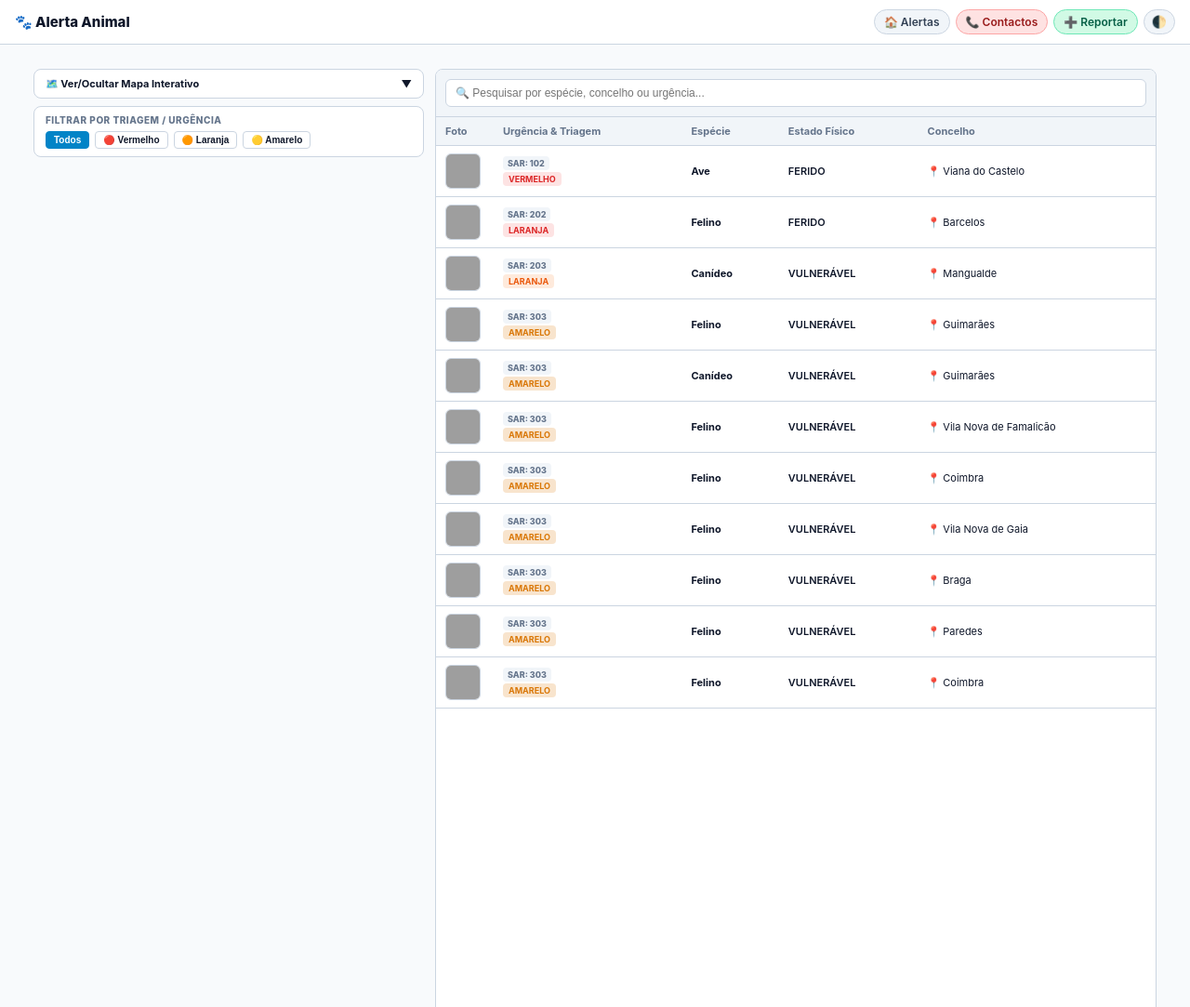
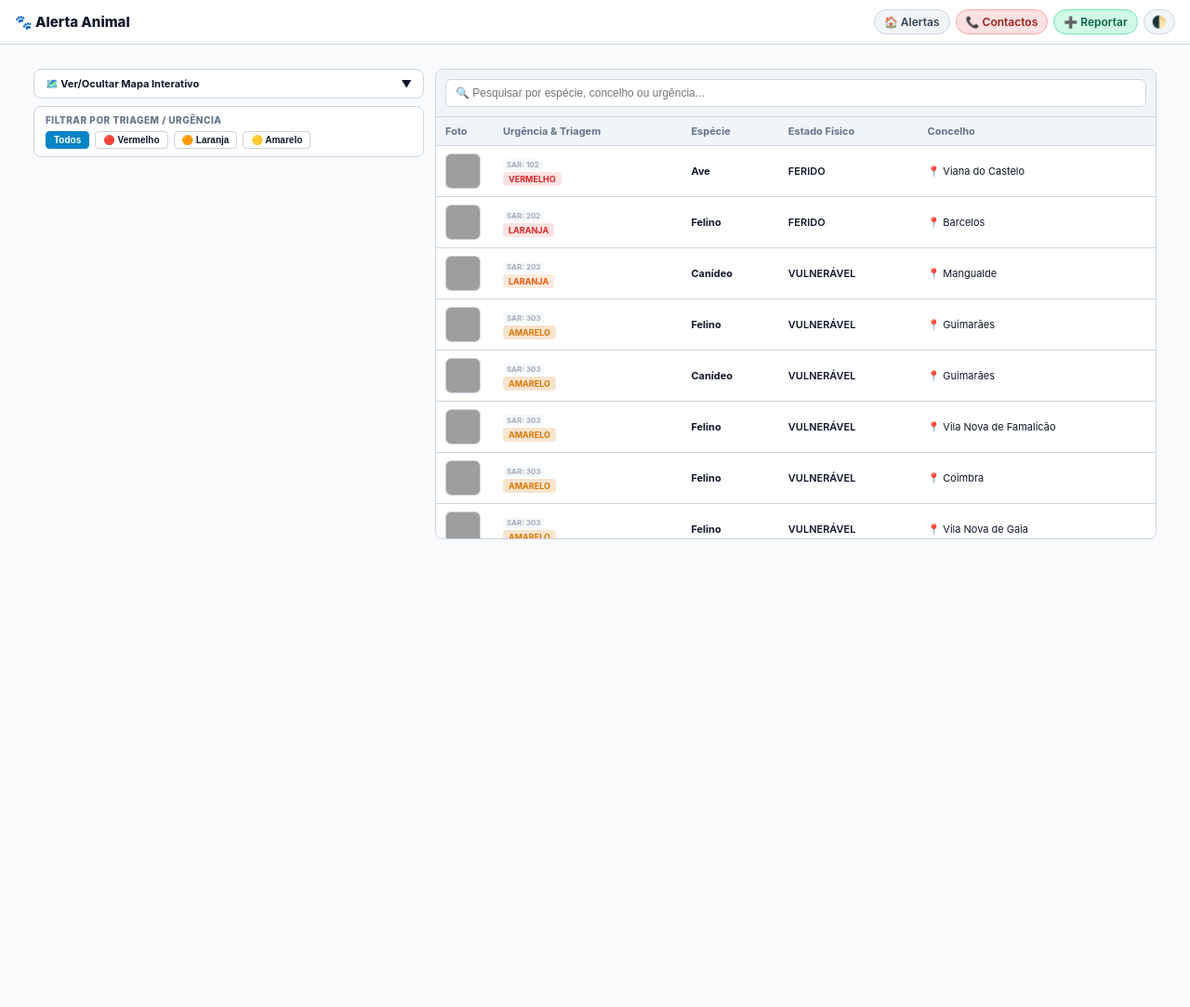
Before and after one commit to ajudaanimal/alerta, a Jekyll site: the page built from index.html, in a window 1280 px wide, cut to the strip 0-1083 px from the top of the page. Shown: the whole strip at 93% size. Built offline with Jekyll 4.4.1, drawn with Linux system fonts in a browser that asks for light colours; grey boxes are pictures that could not be loaded.

Commit message:
Update index.html
Ajuste da altura do mapa: Alteração do painel do mapa (.map-display-panel) para um formato retangular fixo de 450px de altura, em vez de preencher a altura total da tabela, recuperando a proporção visual original.

Formatação do valor SAR: Atualização do crachá do indicador SAR para um estilo mais pequeno e semitransparente (font-size: 8px; opacity: 0.6;), mantendo-o apenas para fins de teste nesta fase.

Reestruturação completa do layout móvel (@media (max-width: 1023px)): Implementação de um CSS Grid estrito de 3 colunas (44px para a foto, 1fr para os dados centrais e auto para os elementos à direita) distribuídas exatamente em 2 linhas horizontais.

Organização dos dados móveis por linhas: Posicionamento da imagem a abranger ambas as linhas à esquerda (grid-row: 1 / span 2), colocando o nível de urgência/triagem e a espécie na Linha 1, e o estado físico e o concelho na Linha 2.

```diff
--- a/index.html
+++ b/index.html
@@ -54,10 +54,8 @@
     display: grid;
     grid-template-columns: 420px 1fr;
     gap: 12px;
-    flex: 1;
-    min-height: 500px;
     width: 100%;
-    align-items: stretch;
+    align-items: start;
   }
 
   /* Botão de Expansão do Mapa para Mobile / Acessibilidade */
@@ -123,8 +121,6 @@
     display: flex;
     flex-direction: column;
     gap: 8px;
-    flex: 1;
-    min-height: 500px;
   }
 
   .map-display-panel {
@@ -135,9 +131,7 @@
     border: 1px solid var(--border-color);
     border-radius: 8px;
     overflow: hidden;
-    height: 100%;
-    min-height: 500px;
-    flex: 1;
+    height: 450px;
   }
 
   .map-display-panel.expanded {
@@ -157,8 +151,7 @@
     border: 1px solid var(--border-color);
     border-radius: 8px;
     overflow: hidden;
-    min-height: 500px;
-    height: 100%;
+    height: 504px;
   }
 
   .map-search-bar {
@@ -231,12 +224,13 @@
   }
 
   .priority-badge {
-    font-size: 9px;
-    font-weight: 800;
-    padding: 2px 5px;
-    border-radius: 4px;
+    font-size: 8px;
+    font-weight: 700;
+    padding: 1px 4px;
+    border-radius: 3px;
     background: var(--header-bg);
     color: var(--text-muted);
+    opacity: 0.6;
     margin-bottom: 2px;
     display: inline-block;
   }
@@ -292,10 +286,12 @@
   @media (max-width: 1023px) {
     .map-content-layout {
       grid-template-columns: 1fr !important;
-      grid-template-rows: auto 1fr;
     }
 
-    /* Transformação da Tabela em Cards Verticais no Mobile para Evitar Scroll Horizontal */
+    .map-sidebar-panel {
+      height: auto;
+    }
+
     .map-table, .map-table tbody, .map-table tr, .map-table td {
       display: block;
       width: 100%;
@@ -304,45 +300,57 @@
     .map-table thead {
       display: none;
     }
+
     .map-row {
       display: grid;
-      grid-template-columns: 45px 1fr;
-      grid-template-rows: auto auto auto;
-      gap: 4px 10px;
-      padding: 10px;
+      grid-template-columns: 44px 1fr auto;
+      grid-template-rows: auto auto;
+      gap: 2px 8px;
+      padding: 8px 10px;
       background: var(--card-bg);
       border-bottom: 1px solid var(--border-color);
-      margin-bottom: 6px;
+      margin-bottom: 4px;
       border-radius: 6px;
       border: 1px solid var(--border-color);
+      align-items: center;
     }
+
     .map-row td {
       padding: 0;
       border: none;
     }
+
+    /* Foto ocupa as duas linhas à esquerda */
     .map-row td:nth-child(1) {
-      grid-row: span 3;
+      grid-column: 1;
+      grid-row: 1 / span 2;
       align-self: center;
     }
     .map-row-img {
-      width: 42px;
-      height: 42px;
+      width: 40px;
+      height: 40px;
     }
+
+    /* Linha 1: Urgência & Triagem (Col 2) e Espécie (Col 3) */
     .map-row td:nth-child(2) {
       grid-column: 2;
       grid-row: 1;
     }
     .map-row td:nth-child(3) {
+      grid-column: 3;
+      grid-row: 1;
+      text-align: right;
+    }
+
+    /* Linha 2: Estado Físico (Col 2) e Concelho (Col 3) */
+    .map-row td:nth-child(4) {
       grid-column: 2;
       grid-row: 2;
     }
-    .map-row td:nth-child(4) {
-      grid-column: 2;
-      grid-row: 3;
-    }
     .map-row td:nth-child(5) {
-      grid-column: 2;
-      grid-row: 4;
+      grid-column: 3;
+      grid-row: 2;
+      text-align: right;
     }
   }
 </style>
```
